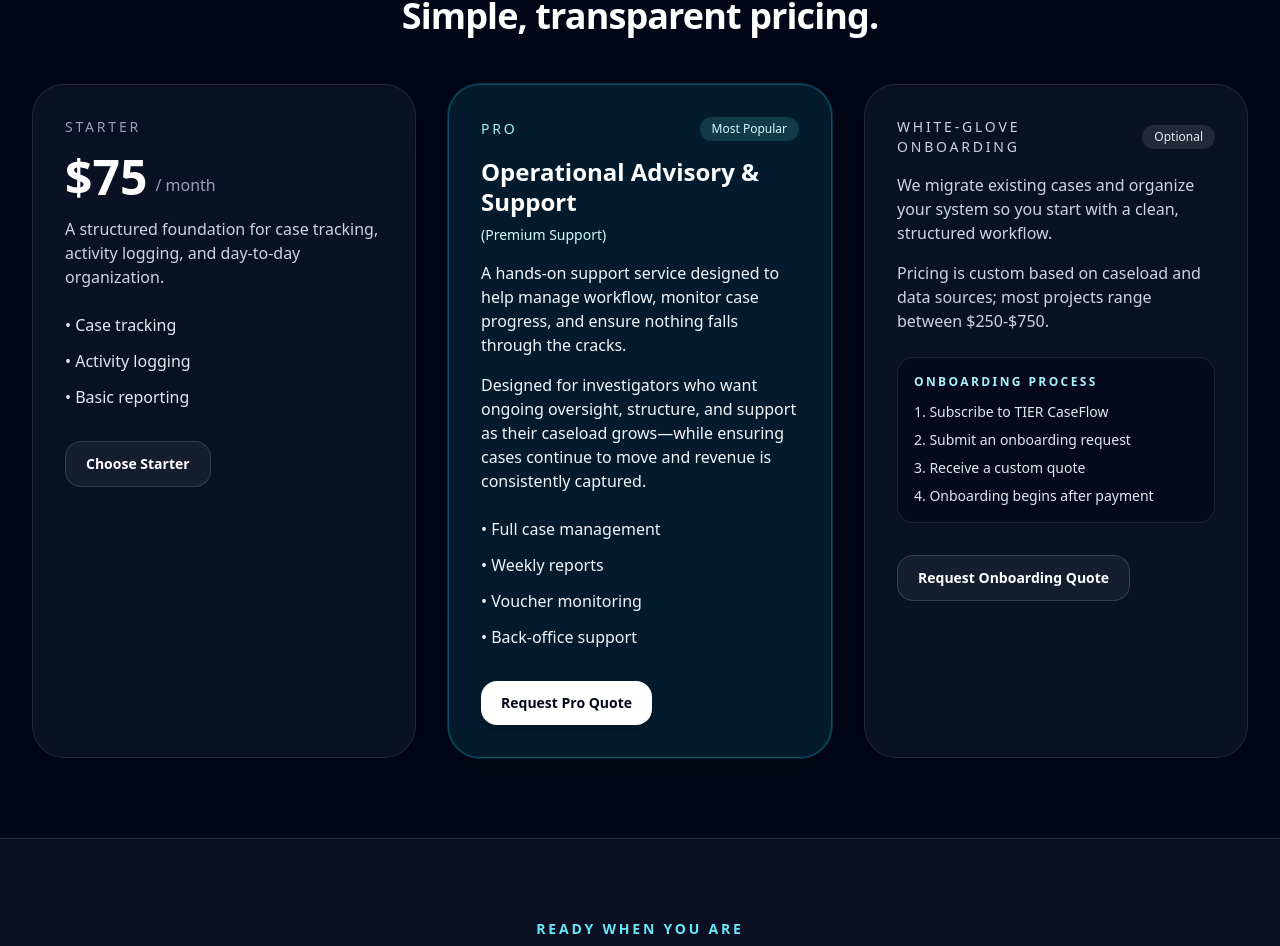
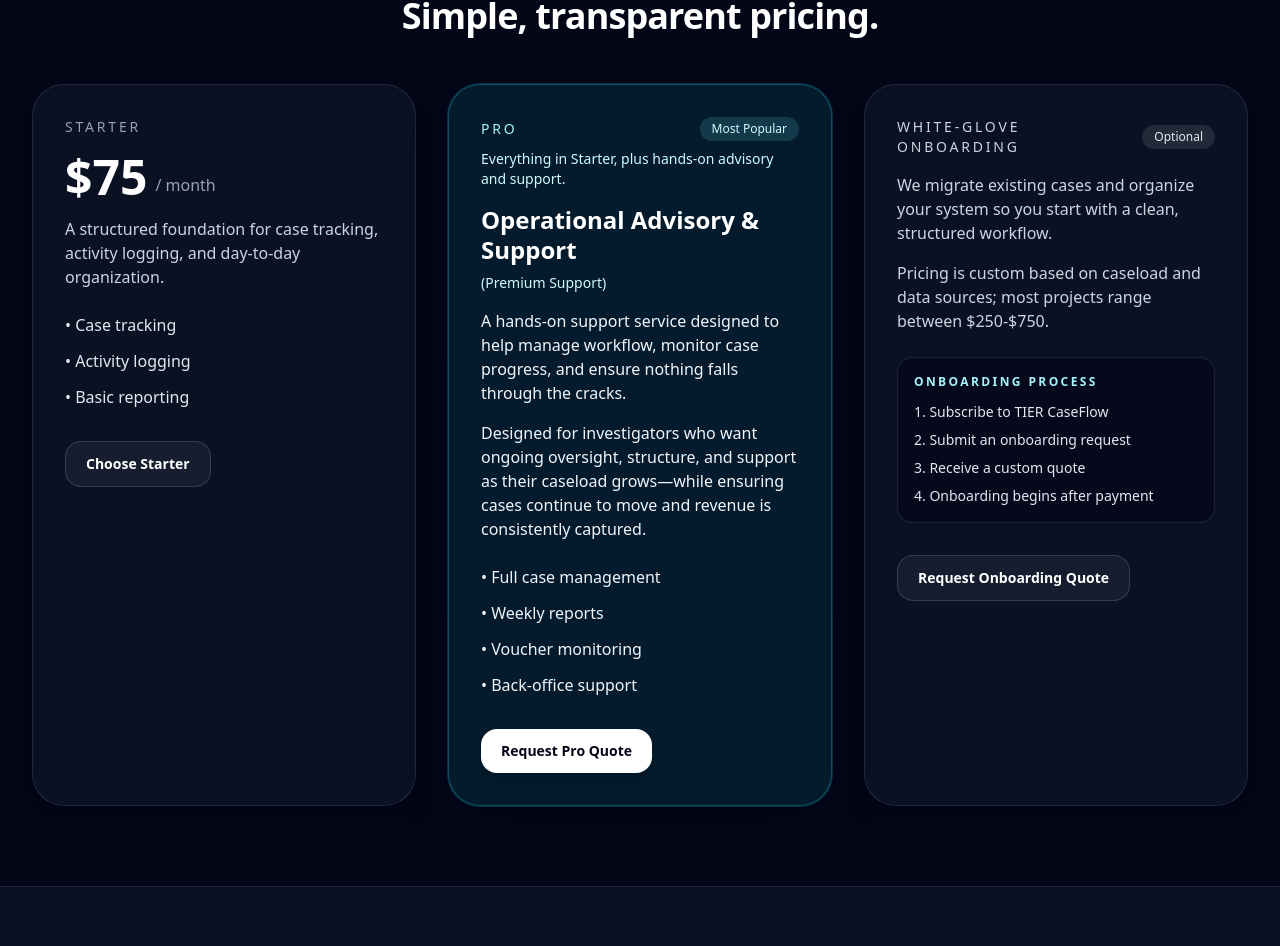
Before and after one commit to allnume10-cmyk/tiercaseflow-landing-page, a React (Vite) app: page / in a window 1280 px wide. Shown: the part 3450-4396 px from the top of the page. Built offline with nearby package versions, Linux system fonts and the light colour scheme; no server answers; the database is empty.

Commit message:
Pricing: clarify Pro includes Starter under Pro label.
Made-with: Cursor

```diff
--- a/src/App.jsx
+++ b/src/App.jsx
@@ -488,6 +488,9 @@ export default function App() {
                   Most Popular
                 </span>
               </div>
+              <p className="mt-2 text-sm font-medium text-cyan-100">
+                Everything in Starter, plus hands-on advisory and support.
+              </p>
               <div className="mt-4 flex items-end gap-2">
                 <span className="text-2xl font-semibold leading-tight">Operational Advisory &amp; Support</span>
               </div>
```
